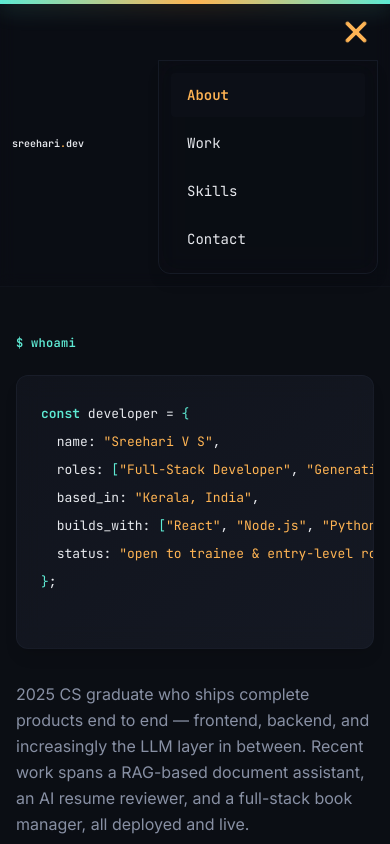
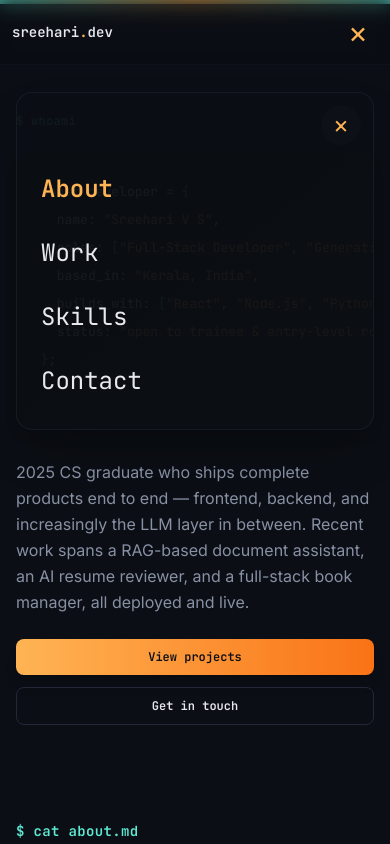
Before and after one commit to Sreeharivs1983/my-portfolio, a React (Vite) app: page / in a window 390 px wide. Both pictures are taken after a click on the button "Toggle menu". Shown: the top 844 px of the page. Built offline with nearby package versions, Linux system fonts and the light colour scheme.

Commit message:
Refine mobile nav dropdown

```diff
--- a/src/components/Nav.jsx
+++ b/src/components/Nav.jsx
@@ -13,21 +13,9 @@ export default function Nav() {
   const [isScrolled, setIsScrolled] = useState(false)
   const [mobileMenuOpen, setMobileMenuOpen] = useState(false)
 
-  const handleNavClick = (e, href) => {
-    const targetId = href.replace('#', '')
-    const target = document.getElementById(targetId)
-
-    if (e) e.preventDefault()
+  const handleNavClick = (href) => {
     setActive(href)
     setMobileMenuOpen(false)
-
-    if (target) {
-      const offset = 80
-      const top = target.getBoundingClientRect().top + window.scrollY - offset
-      window.scrollTo({ top, behavior: 'smooth' })
-    } else {
-      window.scrollTo({ top: 0, behavior: 'smooth' })
-    }
   }
 
   useEffect(() => {
@@ -54,58 +42,66 @@ export default function Nav() {
 
   return (
     <header
-      className={`sticky top-0 z-50 transition-all duration-300 ${
+      className={`sticky top-0 z-[100] overflow-visible transition-all duration-300 ${
         isScrolled
           ? 'border-b border-line/50 bg-bg/60 backdrop-blur-md shadow-lg'
           : 'border-b border-line/20 bg-bg/40 backdrop-blur'
       }`}
     >
-      <nav className="relative mx-auto flex max-w-4xl items-center justify-between px-3 sm:px-6 py-3 sm:py-4 gap-4">
+      <nav className="relative z-[101] mx-auto flex max-w-4xl items-center justify-between px-3 sm:px-6 py-3 sm:py-4 gap-4 overflow-visible">
         <motion.a
           href="#top"
           onClick={(e) => handleNavClick(e, '#top')}
           initial={{ opacity: 0, x: -20 }}
           animate={{ opacity: 1, x: 0 }}
           transition={{ duration: 0.5 }}
-          className="font-mono text-[10px] sm:text-xs md:text-sm font-semibold text-ink transition-all hover:text-amber hover:scale-110 whitespace-nowrap"
+          className="font-mono text-sm sm:text-base md:text-lg font-semibold text-ink transition-all hover:text-amber hover:scale-110 whitespace-nowrap"
           whileHover={{ scale: 1.05 }}
           whileTap={{ scale: 0.95 }}
         >
           sreehari<span className="text-amber">.</span>dev
         </motion.a>
 
-        <div className="md:hidden ml-auto flex flex-col items-end gap-2">
+        <div className="md:hidden relative ml-auto">
           <motion.button
             onClick={() => setMobileMenuOpen(!mobileMenuOpen)}
-            className="flex flex-col gap-1.5 z-50 p-2"
+            className="z-[120] flex h-10 w-10 items-center justify-center rounded-full p-2"
             whileTap={{ scale: 0.9 }}
             aria-label="Toggle menu"
           >
-            <motion.div
-              animate={mobileMenuOpen ? { rotate: 45, y: 10 } : { rotate: 0, y: 0 }}
-              className="w-7 h-1 bg-amber rounded-full"
-            />
-            <motion.div
-              animate={mobileMenuOpen ? { opacity: 0, scale: 0 } : { opacity: 1, scale: 1 }}
-              className="w-7 h-1 bg-ink rounded-full"
-            />
-            <motion.div
-              animate={mobileMenuOpen ? { rotate: -45, y: -10 } : { rotate: 0, y: 0 }}
-              className="w-7 h-1 bg-amber rounded-full"
-            />
+            {mobileMenuOpen ? (
+              <span className="text-3xl leading-none text-amber">×</span>
+            ) : (
+              <div className="flex flex-col gap-1.5">
+                <span className="block h-1 w-7 rounded-full bg-amber" />
+                <span className="block h-1 w-7 rounded-full bg-ink" />
+                <span className="block h-1 w-7 rounded-full bg-amber" />
+              </div>
+            )}
           </motion.button>
 
           <motion.div
             initial={false}
             animate={
               mobileMenuOpen
-                ? { opacity: 1, height: 'auto', x: 0 }
-                : { opacity: 0, height: 0, x: 32, pointerEvents: 'none' }
+                ? { opacity: 1, x: 0, y: 0, pointerEvents: 'auto' }
+                : { opacity: 0, x: 18, y: -8, pointerEvents: 'none' }
             }
             transition={{ duration: 0.25, ease: 'easeOut' }}
-            className="bg-bg/98 backdrop-blur-md border border-line/50 rounded-b-xl shadow-lg overflow-hidden w-[220px]"
+            className="fixed inset-x-4 top-[92px] z-[130] overflow-hidden rounded-2xl border border-line/50 bg-bg/95 shadow-2xl backdrop-blur-md pointer-events-auto"
           >
-            <motion.ul className="flex flex-col gap-1 font-mono text-sm text-muted px-3 py-3">
+            <div className="flex justify-end p-3">
+              <button
+                type="button"
+                onClick={() => setMobileMenuOpen(false)}
+                className="flex h-10 w-10 items-center justify-center rounded-full bg-surface/40 text-2xl text-amber hover:bg-surface/60"
+                aria-label="Close menu"
+              >
+                ×
+              </button>
+            </div>
+
+            <motion.ul className="flex flex-col gap-2 px-4 pb-5 pt-1 font-mono text-2xl text-muted">
               {LINKS.map((link, i) => (
                 <motion.li
                   key={link.href}
@@ -116,11 +112,11 @@ export default function Nav() {
                 >
                   <motion.a
                     href={link.href}
-                    onClick={(e) => handleNavClick(e, link.href)}
-                    className={`block py-3 px-4 rounded transition-all duration-300 ${
-                      active === link.href ? 'text-amber font-semibold bg-surface/40' : 'text-ink hover:text-amber hover:bg-surface/20'
+                    onClick={() => setMobileMenuOpen(false)}
+                    className={`block py-3 px-2 rounded-xl transition-all duration-300 ${
+                      active === link.href ? 'text-amber font-semibold' : 'text-ink hover:text-amber'
                     }`}
-                    whileHover={{ x: 8 }}
+                    whileHover={{ x: 6 }}
                   >
                     {link.label}
                   </motion.a>
@@ -147,7 +143,7 @@ export default function Nav() {
             >
               <motion.a
                 href={link.href}
-                onClick={(e) => handleNavClick(e, link.href)}
+                onClick={() => handleNavClick(link.href)}
                 className={`transition-all duration-300 ${
                   active === link.href ? 'text-ink font-semibold' : 'hover:text-ink'
                 }`}
```
